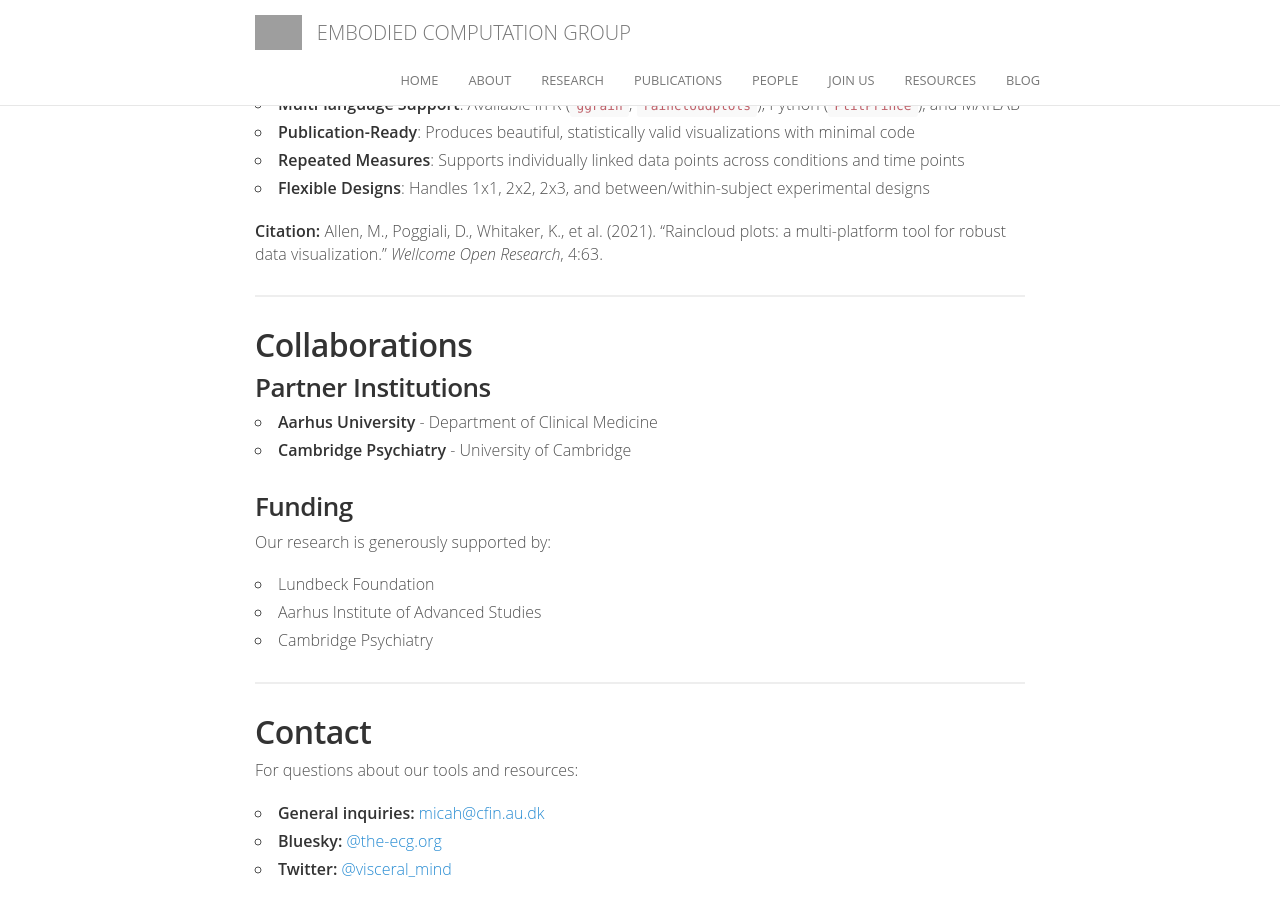
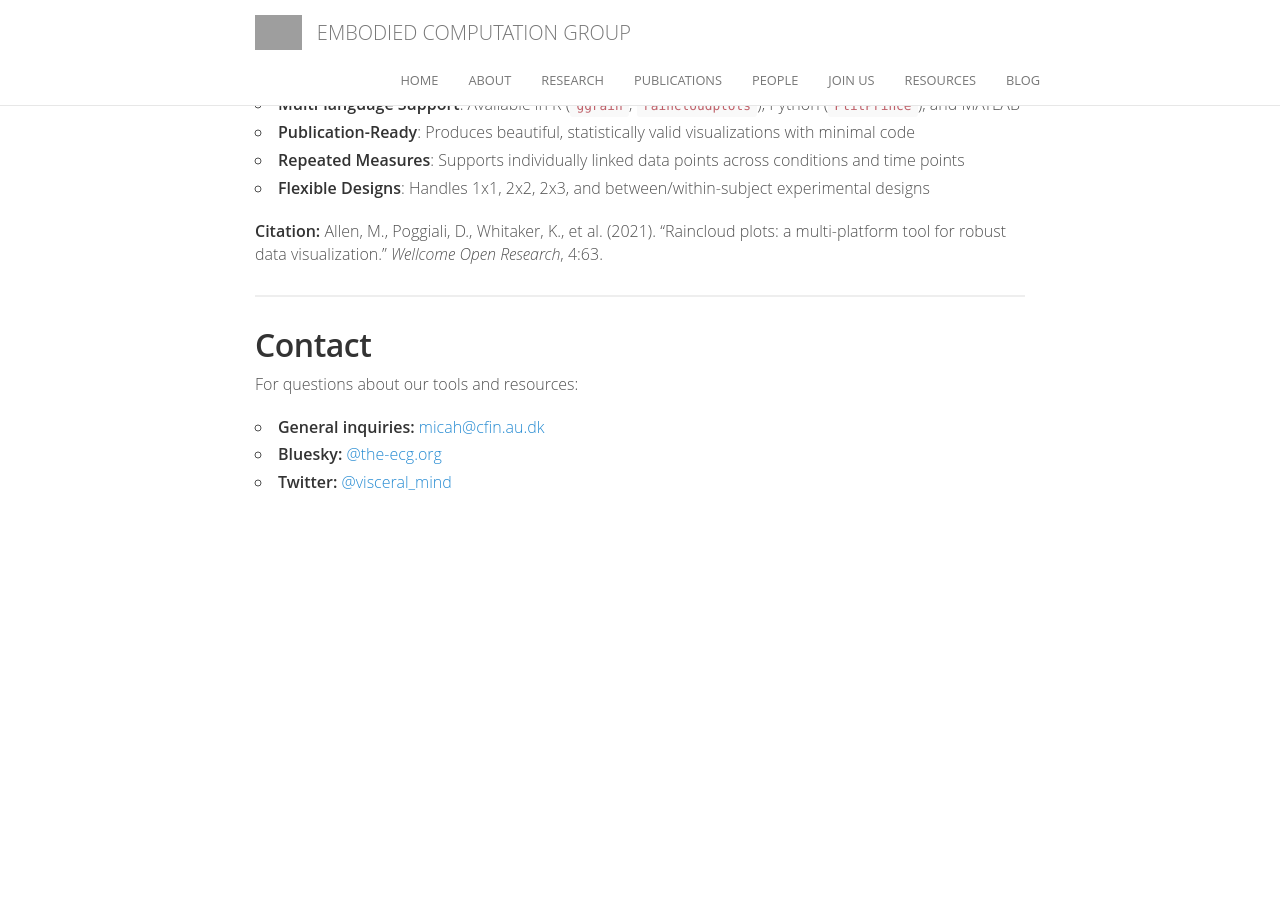
Before and after one commit to embodied-computation-group/embodied-computation-group.github.io, a Jekyll site: the page built from resources.md, in a window 1280 px wide and 900 px high, scrolled down 2310 px. Built offline with Jekyll 4.4.1, drawn with Linux system fonts in a browser that asks for light colours; comment, search, counter and statistics services are not loaded; after the commit the page ends 2824 px from its top, so only the background shows below that; grey boxes are pictures that could not be loaded.

Commit message:
Move Collaborations/Funding from Resources to About page

```diff
--- a/resources.md
+++ b/resources.md
@@ -97,23 +97,6 @@ A data visualization method combining raw data, probability density, and summary
 
 ---
 
-## Collaborations
-
-### Partner Institutions
-
-- **Aarhus University** - Department of Clinical Medicine
-- **Cambridge Psychiatry** - University of Cambridge
-
-### Funding
-
-Our research is generously supported by:
-
-- Lundbeck Foundation
-- Aarhus Institute of Advanced Studies
-- Cambridge Psychiatry
-
----
-
 ## Contact
 
 For questions about our tools and resources:
```
Also changed, not shown: about.md (+7 -2 lines).
